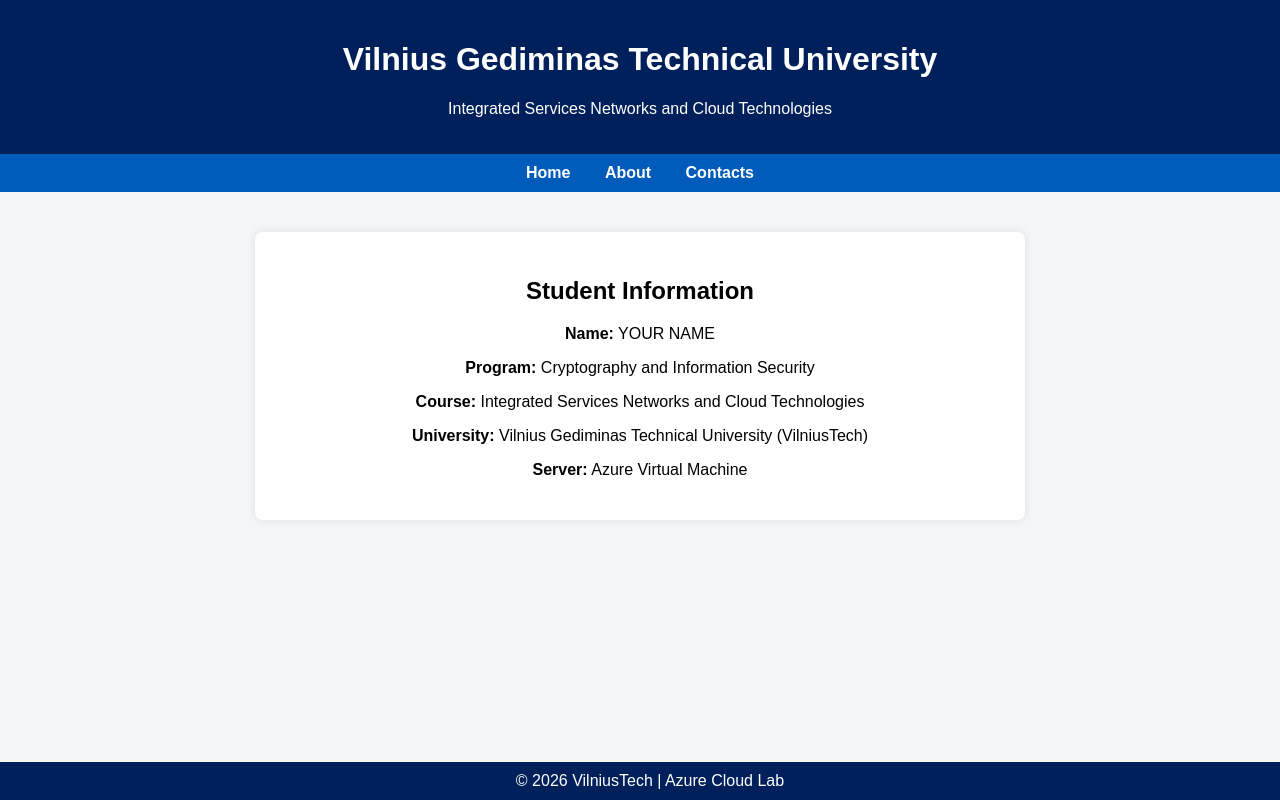
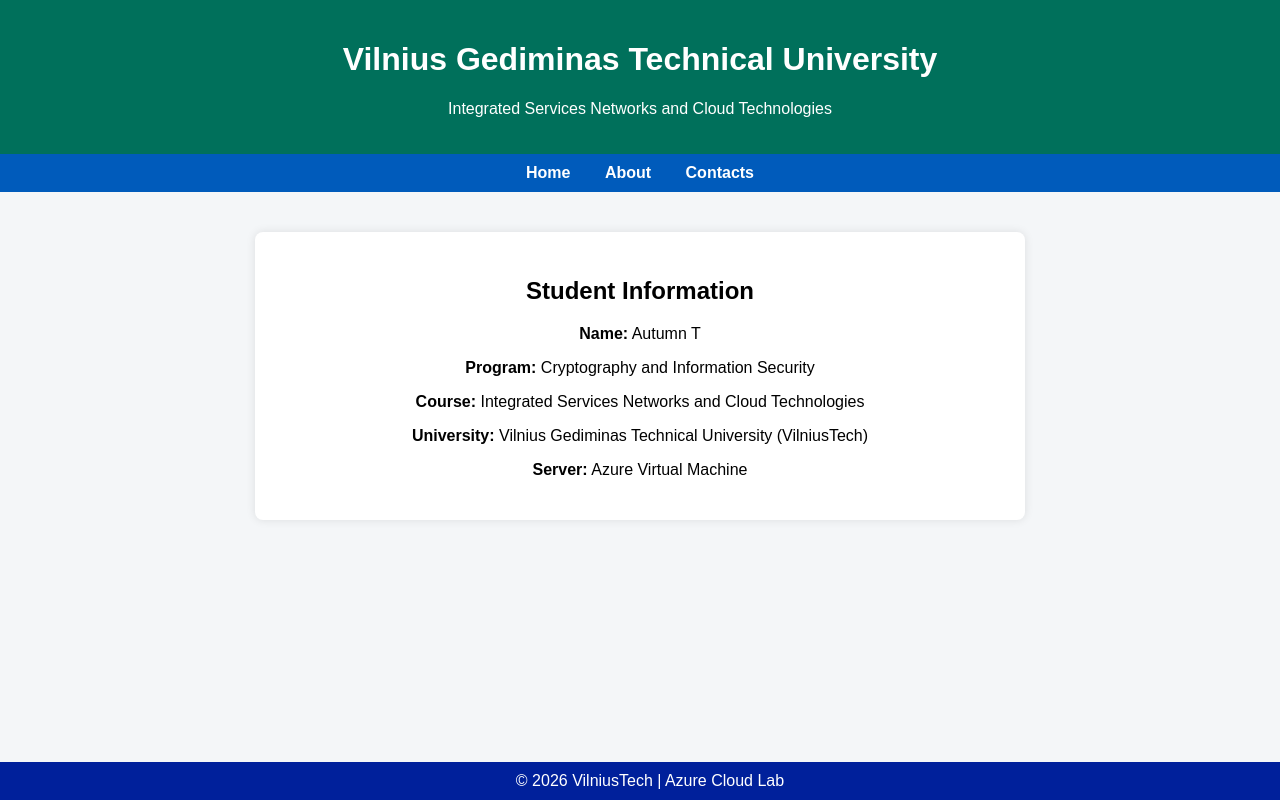
Before and after one commit to attd04/Cloud-Technologies, a Flask app: page / in a window 1280 px wide. Run offline with Flask 3, Linux system fonts and the light colour scheme.

Commit message:
Update index.html

```diff
--- a/templates/index.html
+++ b/templates/index.html
@@ -13,7 +13,7 @@
         }
 
         header {
-            background-color: #00205b;
+            background-color: #00705b;
             color: white;
             padding: 20px;
             text-align: center;
@@ -47,7 +47,7 @@
         }
 
         footer {
-            background-color: #00205b;
+            background-color: #00209b;
             color: white;
             padding: 10px;
             position: fixed;
@@ -74,7 +74,7 @@
 <div class="container">
     <div class="card">
         <h2>Student Information</h2>
-        <p><b>Name:</b> YOUR NAME</p>
+        <p><b>Name:</b> Autumn T </p>
         <p><b>Program:</b> Cryptography and Information Security</p>
         <p><b>Course:</b> Integrated Services Networks and Cloud Technologies</p>
         <p><b>University:</b> Vilnius Gediminas Technical University (VilniusTech)</p>
```
